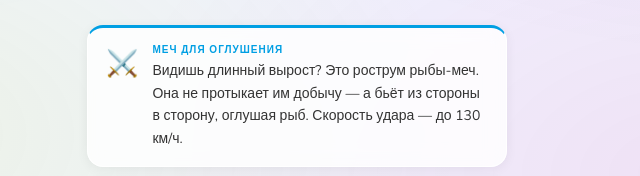
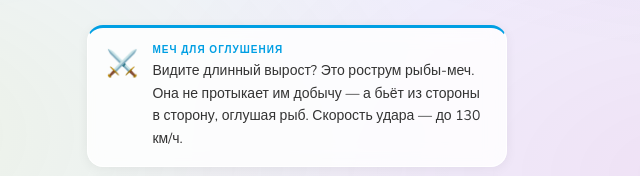
Before and after one commit to school-6/musey, a plain HTML site: page ryba-mech.html in a window 1280 px wide. Shown: the part 505-681 px from the top of the page, 343-983 px from the left. Drawn offline with nearby package versions, Linux system fonts and the light colour scheme; a web font is replaced by a local one.

Commit message:
Update ryba-mech.html

```diff
--- a/ryba-mech.html
+++ b/ryba-mech.html
@@ -91,7 +91,7 @@
       <div class="card-icon">⚔️</div>
       <div class="card-text">
         <div class="card-title">Меч для оглушения</div>
-        <div class="card-body">Видишь длинный вырост? Это рострум рыбы-меч. Она не протыкает им добычу — а бьёт из стороны в сторону, оглушая рыб. Скорость удара — до 130 км/ч.</div>
+        <div class="card-body">Видите длинный вырост? Это рострум рыбы-меч. Она не протыкает им добычу — а бьёт из стороны в сторону, оглушая рыб. Скорость удара — до 130 км/ч.</div>
       </div>
     </div>
     <div class="card">
```
